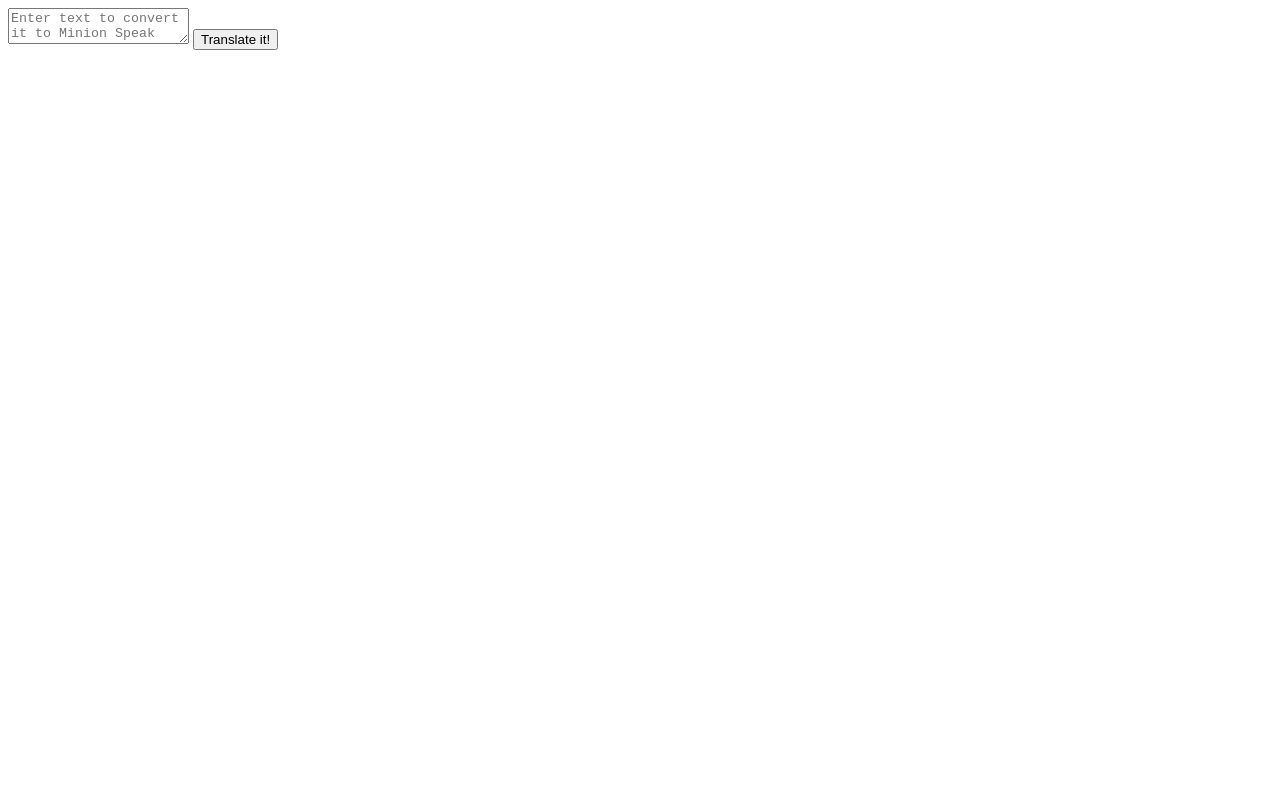
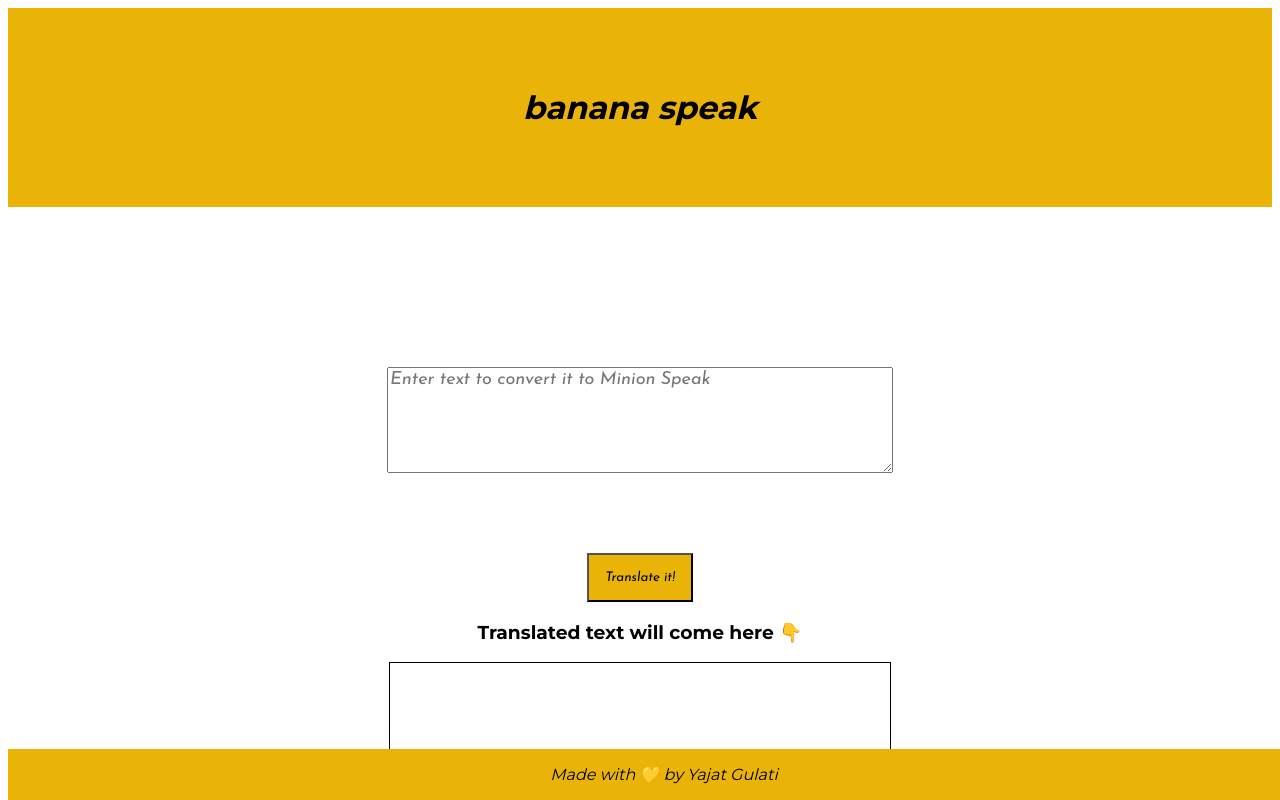
Before and after one commit to sheldor07/yajatgulati-bananaspeak, a plain HTML site: page index.html in a window 1280 px wide. Drawn offline with Linux system fonts and the light colour scheme.

Commit message:
added css styling

```diff
--- a/index.html
+++ b/index.html
@@ -8,10 +8,17 @@
     <link href="/styles.css" rel="stylesheet">
 </head>
 <body>
+    <header class="header"><em>banana speak</em></header>
     <textarea class="text-area" placeholder="Enter text to convert it to Minion Speak" ></textarea>
     <button class="btn"> Translate it!</button>
+    <h3 class="output-heading">Translated text will come here 👇</h3>
     <div class="output-div"></div>
 
+    <footer class="footer">
+       <em>Made with 💛 by Yajat Gulati</em>
+    </footer>
+
     <script src="app.js" type="text/javascript"></script>
+
 </body>
 </html>
--- a/styles.css
+++ b/styles.css
@@ -0,0 +1,64 @@
+@import url('https://fonts.googleapis.com/css2?family=Josefin+Sans:ital,wght@1,400;1,600&family=Montserrat:wght@400;700&display=swap');
+
+:root{
+    --primary-colour:#EAB308;
+}
+body{
+    font-family: 'Josefin Sans', sans-serif;
+
+    font-family: 'Montserrat', sans-serif;
+
+}
+
+
+
+
+.header{
+
+    padding:5rem;
+    font-size:xx-large;
+    text-align: center;
+    font-weight:bold;
+    background-color: var(--primary-colour);
+}
+
+
+.text-area{
+    display:block;
+    margin:auto;
+    width:500px;
+    height:100px;
+    margin-top:10rem;
+}
+::placeholder {
+    font-family: 'Josefin Sans', sans-serif;
+    font-size:large;
+}
+.btn{
+    background-color:var(--primary-colour);
+    display:block;
+    margin:auto;
+    margin-top:5rem;
+    padding:1rem;
+    font-family: 'Josefin Sans', sans-serif;
+}
+
+.output-heading{
+    text-align:center;
+}
+.output-div{
+    display:block;
+    border: 1px solid black;
+    width:500px;
+    height:100px;
+    margin:auto;
+}
+.footer
+{
+    position: fixed;
+    bottom: 0;
+    width: 100%;
+    padding: 1rem;
+    background-color: var(--primary-colour);
+    text-align: center;
+}
```
